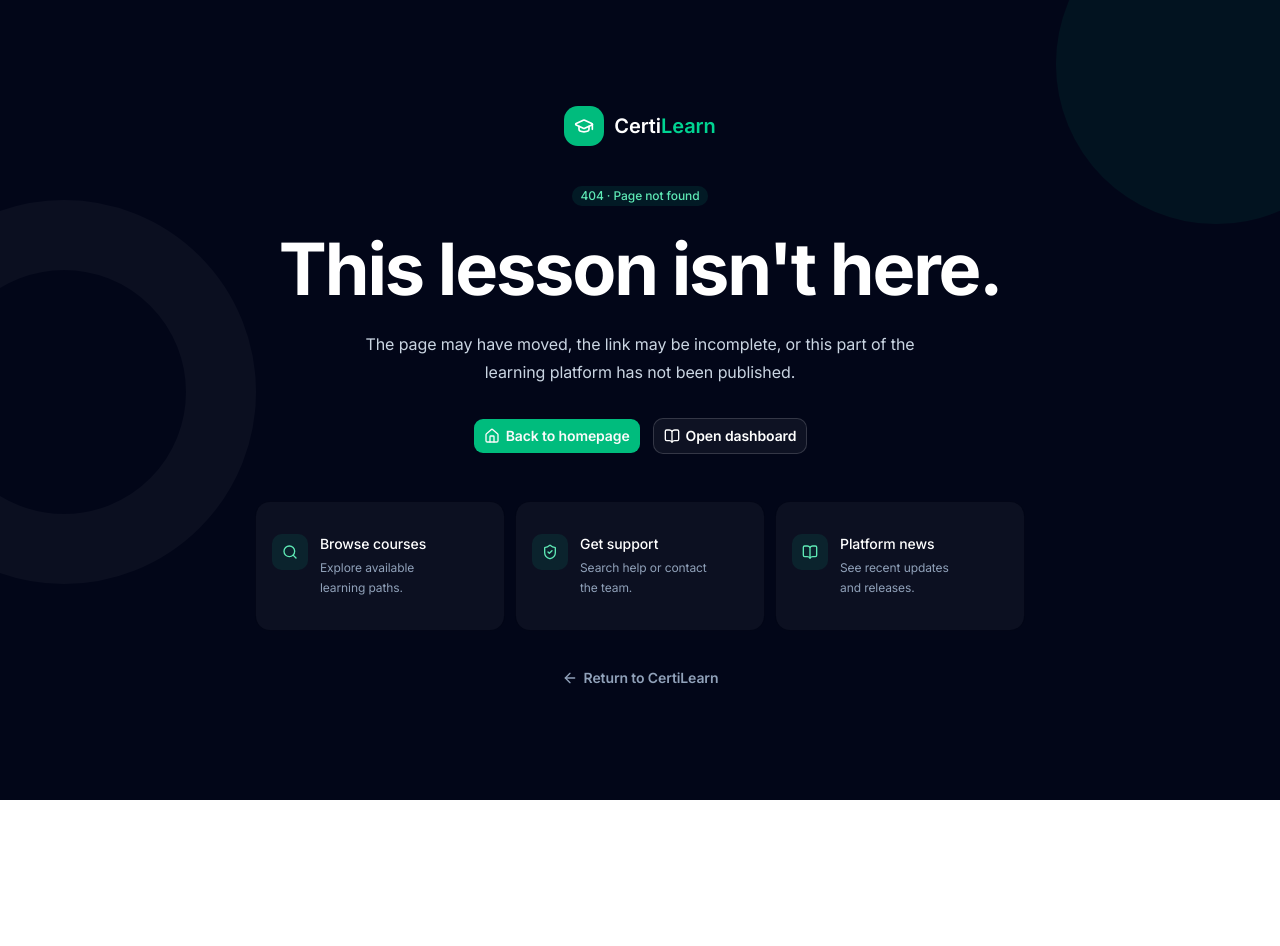
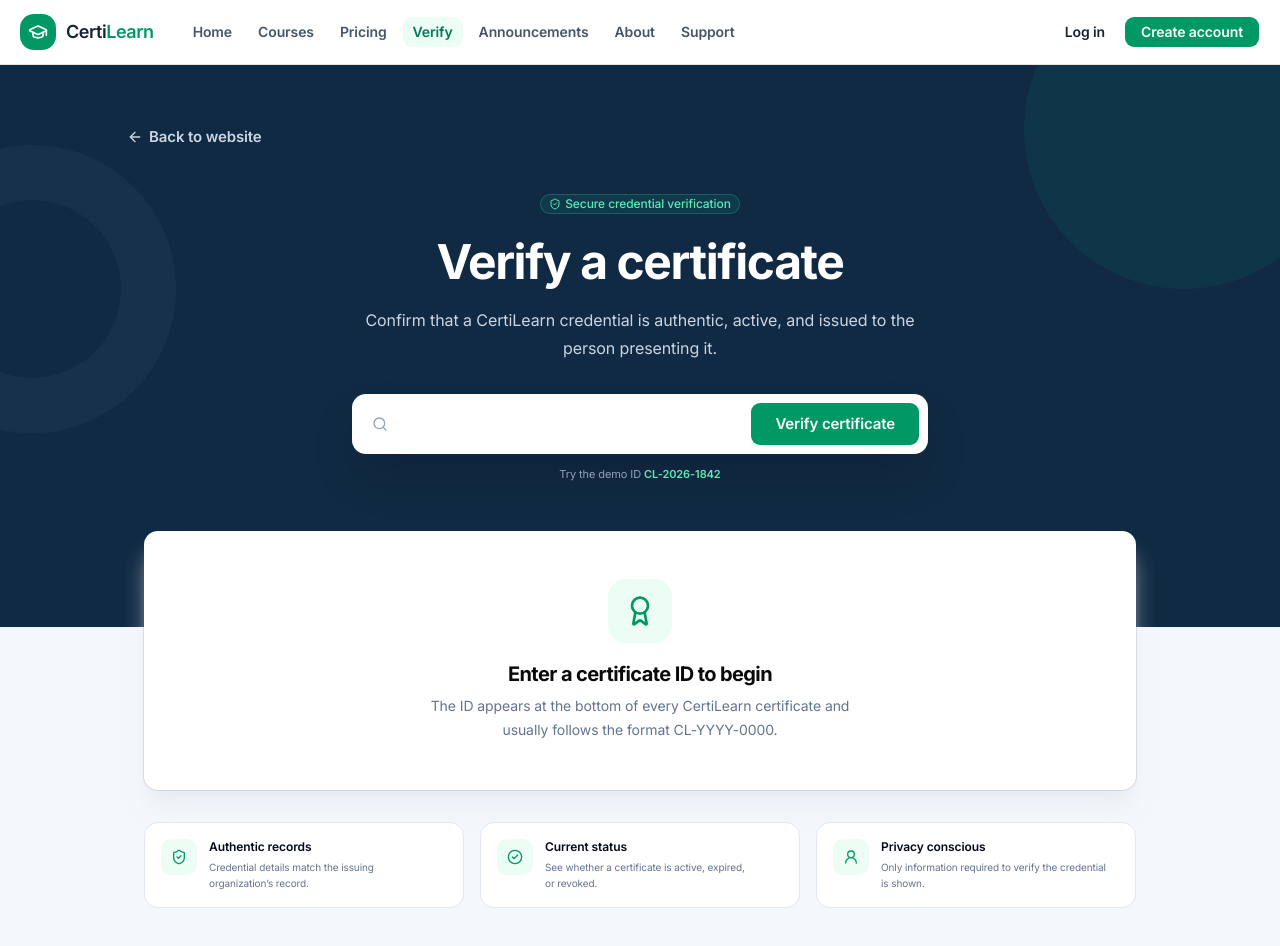
Before and after one commit to horrorbringer/cirtificate-training, a Next.js app: page /verify-certificate in a window 1280 px wide. Before the commit this address had no page. Shown: the top 946 px of the page. Before the commit the page ends 800 px from the top, so only its background shows below. Built offline with nearby package versions, Linux system fonts and the light colour scheme.

Commit message:
feat: add Verify Certificate page and update navigation

```diff
--- a/app/(public)/page.tsx
+++ b/app/(public)/page.tsx
@@ -32,7 +32,6 @@
 } from "lucide-react";
 import { useMemo, useState } from "react";
 import Link from "next/link";
-import { CertificateVerification } from "@/components/certificate-verification";
 
 export type Course = {
   title: string;
@@ -131,7 +130,7 @@
 ];
 
 export default function Home() {
-  const [view, setView] = useState<"home" | "course" | "verify">("home");
+  const [view, setView] = useState<"home" | "course">("home");
   const [selectedCourse, setSelectedCourse] = useState<Course>(courses[0]);
   const [activeCategory, setActiveCategory] = useState("All courses");
   const [query, setQuery] = useState("");
@@ -168,11 +167,6 @@
   };
   const goRegister = () => {
     window.location.assign("/register");
-  };
-  const goVerify = () => {
-    setView("verify");
-    setMobileOpen(false);
-    window.scrollTo({ top: 0, behavior: "smooth" });
   };
   const openCourse = (course: Course) => {
     setSelectedCourse(course);
@@ -479,14 +473,12 @@
             <small>© 2026 CertiLearn. UI concept only.</small>
           </footer>
         </>
-      ) : view === "course" ? (
+      ) : (
         <CourseDetail
           course={selectedCourse}
           onBack={goHome}
           showToast={showToast}
         />
-      ) : (
-        <CertificateVerification onBack={goHome} notify={showToast} />
       )}
 
       {toast && (
--- /dev/null
+++ b/app/(public)/verify-certificate/page.tsx
@@ -0,0 +1,31 @@
+"use client";
+
+import { CheckCircle2 } from "lucide-react";
+import { useRouter } from "next/navigation";
+import { useState } from "react";
+
+import { CertificateVerification } from "@/components/certificate-verification";
+
+export default function VerifyCertificatePage() {
+  const router = useRouter();
+  const [toast, setToast] = useState("");
+
+  const notify = (message: string) => {
+    setToast(message);
+    window.setTimeout(() => setToast(""), 2400);
+  };
+
+  return (
+    <>
+      <CertificateVerification
+        onBack={() => router.push("/")}
+        notify={notify}
+      />
+      {toast && (
+        <div className="toast">
+          <CheckCircle2 /> {toast}
+        </div>
+      )}
+    </>
+  );
+}
--- a/components/certificate-verification.tsx
+++ b/components/certificate-verification.tsx
@@ -1,26 +1,47 @@
-"use client"
+"use client";
 
 import {
-  ArrowLeft, Award, CalendarDays, Check, CheckCircle2, Copy, ExternalLink,
-  GraduationCap, Printer, Search, ShieldCheck, UserRound, XCircle,
-} from "lucide-react"
-import { useState } from "react"
+  ArrowLeft,
+  Award,
+  CalendarDays,
+  Check,
+  CheckCircle2,
+  Copy,
+  ExternalLink,
+  GraduationCap,
+  Printer,
+  Search,
+  ShieldCheck,
+  UserRound,
+  XCircle,
+} from "lucide-react";
+import { useState } from "react";
 
-import { Badge } from "@/components/ui/badge"
-import { Button } from "@/components/ui/button"
-import { Card, CardContent } from "@/components/ui/card"
-import { Input } from "@/components/ui/input"
-import { Separator } from "@/components/ui/separator"
+import { Badge } from "@/components/ui/badge";
+import { Button } from "@/components/ui/button";
+import { Card, CardContent } from "@/components/ui/card";
+import { Input } from "@/components/ui/input";
+import { Separator } from "@/components/ui/separator";
 
-const validIds = ["CL-2026-1842", "CL-2026-0914"]
+const validIds = ["CL-2026-1842", "CL-2026-0914"];
 
-export function CertificateVerification({ onBack, notify }: { onBack: () => void; notify: (message: string) => void }) {
-  const [certificateId, setCertificateId] = useState("CL-2026-1842")
-  const [result, setResult] = useState<"idle" | "valid" | "invalid">("idle")
+export function CertificateVerification({
+  onBack,
+  notify,
+}: {
+  onBack: () => void;
+  notify: (message: string) => void;
+}) {
+  const [certificateId, setCertificateId] = useState("CL-2026-1842");
+  const [result, setResult] = useState<"idle" | "valid" | "invalid">("idle");
 
   const verify = () => {
-    setResult(validIds.includes(certificateId.trim().toUpperCase()) ? "valid" : "invalid")
-  }
+    setResult(
+      validIds.includes(certificateId.trim().toUpperCase())
+        ? "valid"
+        : "invalid",
+    );
+  };
 
   return (
     <div className="min-h-[calc(100vh-78px)] bg-[#f5f8fb] text-slate-950">
@@ -28,76 +49,329 @@
         <div className="absolute -left-28 top-20 size-72 rounded-full border-[55px] border-white/[.035]" />
         <div className="absolute -right-16 -top-24 size-80 rounded-full bg-emerald-400/[.06]" />
         <div className="relative mx-auto max-w-5xl">
-          <Button variant="ghost" className="mb-10 -ml-3 text-slate-300 hover:bg-white/10 hover:text-white" onClick={onBack}><ArrowLeft /> Back to website</Button>
+          <Button
+            variant="ghost"
+            className="mb-10 -ml-3 text-slate-300 hover:bg-white/10 hover:text-white"
+            onClick={onBack}
+          >
+            <ArrowLeft /> Back to website
+          </Button>
           <div className="mx-auto max-w-2xl text-center">
-            <Badge className="mb-5 border border-emerald-300/20 bg-emerald-400/10 text-emerald-300"><ShieldCheck /> Secure credential verification</Badge>
-            <h1 className="text-4xl font-bold tracking-tight md:text-5xl">Verify a certificate</h1>
-            <p className="mx-auto mt-4 max-w-xl text-sm leading-7 text-slate-300 md:text-base">Confirm that a CertiLearn credential is authentic, active, and issued to the person presenting it.</p>
+            <Badge className="mb-5 border border-emerald-300/20 bg-emerald-400/10 text-emerald-300">
+              <ShieldCheck /> Secure credential verification
+            </Badge>
+            <h1 className="text-4xl font-bold tracking-tight md:text-5xl">
+              Verify a certificate
+            </h1>
+            <p className="mx-auto mt-4 max-w-xl text-sm leading-7 text-slate-300 md:text-base">
+              Confirm that a CertiLearn credential is authentic, active, and
+              issued to the person presenting it.
+            </p>
             <div className="mx-auto mt-8 flex max-w-xl flex-col gap-2 rounded-xl bg-white p-2 shadow-2xl shadow-slate-950/25 sm:flex-row">
-              <div className="relative flex-1"><Search className="absolute left-3 top-1/2 size-4 -translate-y-1/2 text-slate-400" /><Input value={certificateId} onChange={(e) => setCertificateId(e.target.value)} onKeyDown={(e) => e.key === "Enter" && verify()} className="h-11 border-0 pl-10 text-sm shadow-none focus-visible:ring-0" placeholder="Enter certificate ID" /></div>
-              <Button onClick={verify} className="h-11 bg-emerald-600 px-6 hover:bg-emerald-700">Verify certificate</Button>
+              <div className="relative flex-1">
+                <Search className="absolute left-3 top-1/2 size-4 -translate-y-1/2 text-slate-400" />
+                <Input
+                  value={certificateId}
+                  onChange={(e) => setCertificateId(e.target.value)}
+                  onKeyDown={(e) => e.key === "Enter" && verify()}
+                  className="h-11 border-0 pl-10 text-sm shadow-none focus-visible:ring-0"
+                  placeholder="Enter certificate ID"
+                />
               </div>
-            <p className="mt-3 text-[11px] text-slate-400">Try the demo ID <button className="font-semibold text-emerald-300 underline-offset-2 hover:underline" onClick={() => { setCertificateId("CL-2026-1842"); setResult("valid"); }}>CL-2026-1842</button></p>
+              <Button
+                onClick={verify}
+                className="h-11 bg-emerald-600 px-6 hover:bg-emerald-700"
+              >
+                Verify certificate
+              </Button>
+            </div>
+            <p className="mt-3 text-[11px] text-slate-400">
+              Try the demo ID{" "}
+              <button
+                className="font-semibold text-emerald-300 underline-offset-2 hover:underline"
+                onClick={() => {
+                  setCertificateId("CL-2026-1842");
+                  setResult("valid");
+                }}
+              >
+                CL-2026-1842
+              </button>
+            </p>
           </div>
         </div>
       </section>
 
       <section className="relative mx-auto -mt-20 max-w-5xl px-4 pb-20 md:-mt-24">
         {result === "idle" && <EmptyVerification />}
-        {result === "invalid" && <InvalidVerification id={certificateId} onRetry={() => { setCertificateId(""); setResult("idle"); }} />}
+        {result === "invalid" && (
+          <InvalidVerification
+            id={certificateId}
+            onRetry={() => {
+              setCertificateId("");
+              setResult("idle");
+            }}
+          />
+        )}
         {result === "valid" && <ValidVerification notify={notify} />}
         <div className="mt-8 grid gap-4 md:grid-cols-3">
-          <TrustItem icon={<ShieldCheck />} title="Authentic records" copy="Credential details match the issuing organization’s record." />
-          <TrustItem icon={<CheckCircle2 />} title="Current status" copy="See whether a certificate is active, expired, or revoked." />
-          <TrustItem icon={<UserRound />} title="Privacy conscious" copy="Only information required to verify the credential is shown." />
+          <TrustItem
+            icon={<ShieldCheck />}
+            title="Authentic records"
+            copy="Credential details match the issuing organization’s record."
+          />
+          <TrustItem
+            icon={<CheckCircle2 />}
+            title="Current status"
+            copy="See whether a certificate is active, expired, or revoked."
+          />
+          <TrustItem
+            icon={<UserRound />}
+            title="Privacy conscious"
+            copy="Only information required to verify the credential is shown."
+          />
         </div>
       </section>
     </div>
-  )
+  );
 }
 
 function EmptyVerification() {
-  return <Card className="border-0 py-12 text-center shadow-xl shadow-slate-200/70"><CardContent><span className="mx-auto grid size-16 place-items-center rounded-2xl bg-emerald-50 text-emerald-600"><Award className="size-8" /></span><h2 className="mt-5 text-xl font-bold">Enter a certificate ID to begin</h2><p className="mx-auto mt-2 max-w-md text-sm leading-6 text-slate-500">The ID appears at the bottom of every CertiLearn certificate and usually follows the format CL-YYYY-0000.</p></CardContent></Card>
+  return (
+    <Card className="border-0 py-12 text-center shadow-xl shadow-slate-200/70">
+      <CardContent>
+        <span className="mx-auto grid size-16 place-items-center rounded-2xl bg-emerald-50 text-emerald-600">
+          <Award className="size-8" />
+        </span>
+        <h2 className="mt-5 text-xl font-bold">
+          Enter a certificate ID to begin
+        </h2>
+        <p className="mx-auto mt-2 max-w-md text-sm leading-6 text-slate-500">
+          The ID appears at the bottom of every CertiLearn certificate and
+          usually follows the format CL-YYYY-0000.
+        </p>
+      </CardContent>
+    </Card>
+  );
 }
 
-function InvalidVerification({ id, onRetry }: { id: string; onRetry: () => void }) {
-  return <Card className="border-rose-100 py-10 text-center shadow-xl shadow-slate-200/70"><CardContent><span className="mx-auto grid size-16 place-items-center rounded-full bg-rose-50 text-rose-600"><XCircle className="size-8" /></span><Badge className="mt-5 bg-rose-100 text-rose-700">No valid record found</Badge><h2 className="mt-3 text-2xl font-bold">We couldn&apos;t verify this certificate</h2><p className="mx-auto mt-2 max-w-lg text-sm leading-6 text-slate-500">No active credential matches <strong className="text-slate-700">{id || "this ID"}</strong>. Check every character, or ask the certificate holder for the original verification link.</p><Button variant="outline" className="mt-6" onClick={onRetry}>Try another ID</Button></CardContent></Card>
+function InvalidVerification({
+  id,
+  onRetry,
+}: {
+  id: string;
+  onRetry: () => void;
+}) {
+  return (
+    <Card className="border-rose-100 py-10 text-center shadow-xl shadow-slate-200/70">
+      <CardContent>
+        <span className="mx-auto grid size-16 place-items-center rounded-full bg-rose-50 text-rose-600">
+          <XCircle className="size-8" />
+        </span>
+        <Badge className="mt-5 bg-rose-100 text-rose-700">
+          No valid record found
+        </Badge>
+        <h2 className="mt-3 text-2xl font-bold">
+          We couldn&apos;t verify this certificate
+        </h2>
+        <p className="mx-auto mt-2 max-w-lg text-sm leading-6 text-slate-500">
+          No active credential matches{" "}
+          <strong className="text-slate-700">{id || "this ID"}</strong>. Check
+          every character, or ask the certificate holder for the original
+          verification link.
+        </p>
+        <Button variant="outline" className="mt-6" onClick={onRetry}>
+          Try another ID
+        </Button>
+      </CardContent>
+    </Card>
+  );
 }
 
 function ValidVerification({ notify }: { notify: (message: string) => void }) {
-  return <div className="space-y-5">
+  return (
+    <div className="space-y-5">
       <Card className="overflow-hidden border-0 py-0 shadow-xl shadow-slate-200/70">
-      <div className="flex flex-col justify-between gap-4 border-b border-emerald-100 bg-emerald-50 px-6 py-5 sm:flex-row sm:items-center"><div className="flex items-center gap-3"><span className="grid size-11 place-items-center rounded-full bg-emerald-600 text-white"><Check className="size-6" /></span><div><Badge className="bg-emerald-100 text-emerald-700">Verified and active</Badge><p className="mt-1 text-xs text-emerald-800/70">This credential matches our official record.</p></div></div><div className="flex gap-2"><Button variant="outline" size="sm" className="bg-white" onClick={() => notify("Verification link copied") }><Copy /> Copy link</Button><Button variant="outline" size="sm" className="bg-white" onClick={() => notify("Print preview opened — UI demo") }><Printer /> Print</Button></div></div>
+        <div className="flex flex-col justify-between gap-4 border-b border-emerald-100 bg-emerald-50 px-6 py-5 sm:flex-row sm:items-center">
+          <div className="flex items-center gap-3">
+            <span className="grid size-11 place-items-center rounded-full bg-emerald-600 text-white">
+              <Check className="size-6" />
+            </span>
+            <div>
+              <Badge className="bg-emerald-100 text-emerald-700">
+                Verified and active
+              </Badge>
+              <p className="mt-1 text-xs text-emerald-800/70">
+                This credential matches our official record.
+              </p>
+            </div>
+          </div>
+          <div className="flex gap-2">
+            <Button
+              variant="outline"
+              size="sm"
+              className="bg-white"
+              onClick={() => notify("Verification link copied")}
+            >
+              <Copy /> Copy link
+            </Button>
+            <Button
+              variant="outline"
+              size="sm"
+              className="bg-white"
+              onClick={() => notify("Print preview opened — UI demo")}
+            >
+              <Printer /> Print
+            </Button>
+          </div>
+        </div>
         <CardContent className="grid gap-8 p-6 md:grid-cols-[1fr_270px] md:p-8">
           <div>
-          <p className="text-[10px] font-bold uppercase tracking-[.14em] text-emerald-600">Professional certificate</p>
-          <h2 className="mt-2 text-2xl font-bold tracking-tight md:text-3xl">Project Management Foundations</h2>
-          <p className="mt-2 text-sm text-slate-500">The learner successfully completed all required lessons, practical activities, and the final knowledge check.</p>
+            <p className="text-[10px] font-bold uppercase tracking-[.14em] text-emerald-600">
+              Professional certificate
+            </p>
+            <h2 className="mt-2 text-2xl font-bold tracking-tight md:text-3xl">
+              Project Management Foundations
+            </h2>
+            <p className="mt-2 text-sm text-slate-500">
+              The learner successfully completed all required lessons, practical
+              activities, and the final knowledge check.
+            </p>
             <Separator className="my-7" />
             <dl className="grid gap-6 sm:grid-cols-2">
-            <CredentialItem icon={<UserRound />} label="Issued to" value="Amina Mensah" />
-            <CredentialItem icon={<GraduationCap />} label="Issued by" value="CertiLearn Global Academy" />
-            <CredentialItem icon={<CalendarDays />} label="Issue date" value="July 12, 2026" />
-            <CredentialItem icon={<ShieldCheck />} label="Credential ID" value="CL-2026-1842" />
+              <CredentialItem
+                icon={<UserRound />}
+                label="Issued to"
+                value="Amina Mensah"
+              />
+              <CredentialItem
+                icon={<GraduationCap />}
+                label="Issued by"
+                value="CertiLearn Global Academy"
+              />
+              <CredentialItem
+                icon={<CalendarDays />}
+                label="Issue date"
+                value="July 12, 2026"
+              />
+              <CredentialItem
+                icon={<ShieldCheck />}
+                label="Credential ID"
+                value="CL-2026-1842"
+              />
             </dl>
-          <div className="mt-7 flex items-start gap-3 rounded-xl bg-slate-50 p-4"><ShieldCheck className="mt-0.5 size-5 text-emerald-600" /><div><p className="text-xs font-semibold">No expiration date</p><p className="mt-1 text-[11px] leading-5 text-slate-500">This certificate remains valid unless its status is formally revoked by the issuing organization.</p></div></div>
+            <div className="mt-7 flex items-start gap-3 rounded-xl bg-slate-50 p-4">
+              <ShieldCheck className="mt-0.5 size-5 text-emerald-600" />
+              <div>
+                <p className="text-xs font-semibold">No expiration date</p>
+                <p className="mt-1 text-[11px] leading-5 text-slate-500">
+                  This certificate remains valid unless its status is formally
+                  revoked by the issuing organization.
+                </p>
+              </div>
+            </div>
           </div>
           <CertificatePreview />
         </CardContent>
       </Card>
-    <div className="flex flex-col items-center justify-between gap-3 rounded-xl border bg-white px-5 py-4 sm:flex-row"><div><p className="text-xs font-semibold">Need additional confirmation?</p><p className="text-[11px] text-slate-500">Contact the issuing organization and include credential ID CL-2026-1842.</p></div><Button variant="ghost" size="sm" onClick={() => notify("Support contact opened")}>Contact issuer <ExternalLink /></Button></div>
+      <div className="flex flex-col items-center justify-between gap-3 rounded-xl border bg-white px-5 py-4 sm:flex-row">
+        <div>
+          <p className="text-xs font-semibold">Need additional confirmation?</p>
+          <p className="text-[11px] text-slate-500">
+            Contact the issuing organization and include credential ID
+            CL-2026-1842.
+          </p>
         </div>
+        <Button
+          variant="ghost"
+          size="sm"
+          onClick={() => notify("Support contact opened")}
+        >
+          Contact issuer <ExternalLink />
+        </Button>
+      </div>
+    </div>
+  );
 }
 
-function CredentialItem({ icon, label, value }: { icon: React.ReactNode; label: string; value: string }) {
-  return <div className="flex gap-3"><span className="grid size-9 shrink-0 place-items-center rounded-lg bg-emerald-50 text-emerald-600 [&_svg]:size-4">{icon}</span><div><dt className="text-[10px] uppercase tracking-wide text-slate-400">{label}</dt><dd className="mt-1 text-xs font-semibold text-slate-800">{value}</dd></div></div>
+function CredentialItem({
+  icon,
+  label,
+  value,
+}: {
+  icon: React.ReactNode;
+  label: string;
+  value: string;
+}) {
+  return (
+    <div className="flex gap-3">
+      <span className="grid size-9 shrink-0 place-items-center rounded-lg bg-emerald-50 text-emerald-600 [&_svg]:size-4">
+        {icon}
+      </span>
+      <div>
+        <dt className="text-[10px] uppercase tracking-wide text-slate-400">
+          {label}
+        </dt>
+        <dd className="mt-1 text-xs font-semibold text-slate-800">{value}</dd>
+      </div>
+    </div>
+  );
 }
 
 function CertificatePreview() {
-  const qr = [1,1,1,0,1,1,1,1,0,1,0,1,0,1,1,1,1,0,1,1,1,0,0,1,0,0,1,0,1,1,1,1,1,0,1,0,1,0,1,0,1,1,1,0,1,1,1,1,0]
-  return <div className="relative overflow-hidden rounded-xl border-4 border-double border-amber-300 bg-[#fffdf7] p-5 text-center shadow-sm"><div className="absolute -right-8 -top-8 size-24 rounded-full border-[18px] border-emerald-600/[.06]" /><span className="mx-auto grid size-10 place-items-center rounded-full bg-[#102a43] text-white"><GraduationCap className="size-5" /></span><p className="mt-4 text-[8px] font-bold uppercase tracking-[.22em] text-amber-700">Certificate of completion</p><p className="mt-3 text-[9px] text-slate-500">Proudly presented to</p><strong className="mt-1 block font-serif text-xl italic text-[#102a43]">Amina Mensah</strong><div className="mx-auto my-3 h-px w-32 bg-amber-300" /><p className="text-[9px] font-bold">Project Management Foundations</p><p className="mt-2 text-[7px] leading-3 text-slate-500">Issued July 12, 2026<br />CL-2026-1842</p><div className="mx-auto mt-4 grid size-14 grid-cols-7 gap-[1px] bg-white p-1">{qr.map((on,i)=><i key={i} className={on ? "bg-slate-900" : "bg-white"} />)}</div><p className="mt-2 text-[6px] uppercase tracking-widest text-slate-400">Scan to verify</p></div>
+  const qr = [
+    1, 1, 1, 0, 1, 1, 1, 1, 0, 1, 0, 1, 0, 1, 1, 1, 1, 0, 1, 1, 1, 0, 0, 1, 0,
+    0, 1, 0, 1, 1, 1, 1, 1, 0, 1, 0, 1, 0, 1, 0, 1, 1, 1, 0, 1, 1, 1, 1, 0,
+  ];
+  return (
+    <div className="relative overflow-hidden rounded-xl border-4 border-double border-amber-300 bg-[#fffdf7] p-5 text-center shadow-sm">
+      <div className="absolute -right-8 -top-8 size-24 rounded-full border-[18px] border-emerald-600/[.06]" />
+      <span className="mx-auto grid size-10 place-items-center rounded-full bg-[#102a43] text-white">
+        <GraduationCap className="size-5" />
+      </span>
+      <p className="mt-4 text-[8px] font-bold uppercase tracking-[.22em] text-amber-700">
+        Certificate of completion
+      </p>
+      <p className="mt-3 text-[9px] text-slate-500">Proudly presented to</p>
+      <strong className="mt-1 block font-serif text-xl italic text-[#102a43]">
+        Amina Mensah
+      </strong>
+      <div className="mx-auto my-3 h-px w-32 bg-amber-300" />
+      <p className="text-[9px] font-bold">Project Management Foundations</p>
+      <p className="mt-2 text-[7px] leading-3 text-slate-500">
+        Issued July 12, 2026
+        <br />
+        CL-2026-1842
+      </p>
+      <div className="mx-auto mt-4 grid size-14 grid-cols-7 gap-[1px] bg-white p-1">
+        {qr.map((on, i) => (
+          <i key={i} className={on ? "bg-slate-900" : "bg-white"} />
+        ))}
+      </div>
+      <p className="mt-2 text-[6px] uppercase tracking-widest text-slate-400">
+        Scan to verify
+      </p>
+    </div>
+  );
 }
 
-function TrustItem({ icon, title, copy }: { icon: React.ReactNode; title: string; copy: string }) {
-  return <div className="flex gap-3 rounded-xl border border-slate-200 bg-white p-4"><span className="grid size-9 shrink-0 place-items-center rounded-lg bg-emerald-50 text-emerald-600 [&_svg]:size-4">{icon}</span><div><p className="text-xs font-semibold">{title}</p><p className="mt-1 text-[10px] leading-4 text-slate-500">{copy}</p></div></div>
+function TrustItem({
+  icon,
+  title,
+  copy,
+}: {
+  icon: React.ReactNode;
+  title: string;
+  copy: string;
+}) {
+  return (
+    <div className="flex gap-3 rounded-xl border border-slate-200 bg-white p-4">
+      <span className="grid size-9 shrink-0 place-items-center rounded-lg bg-emerald-50 text-emerald-600 [&_svg]:size-4">
+        {icon}
+      </span>
+      <div>
+        <p className="text-xs font-semibold">{title}</p>
+        <p className="mt-1 text-[10px] leading-4 text-slate-500">{copy}</p>
+      </div>
+    </div>
+  );
 }
--- a/components/public-navbar.tsx
+++ b/components/public-navbar.tsx
@@ -12,6 +12,7 @@
   ["Home", "/"],
   ["Courses", "/courses"],
   ["Pricing", "/pricing"],
+  ["Verify", "/verify-certificate"],
   ["Announcements", "/announcements"],
   ["About", "/about"],
   ["Support", "/support"],
```
Lines whose indentation alone changed are shown as unchanged.
